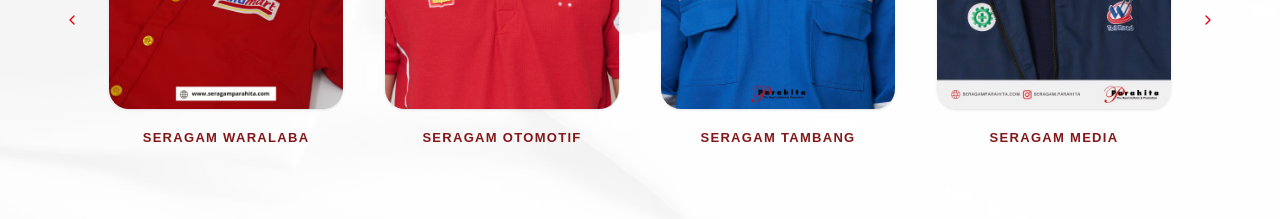
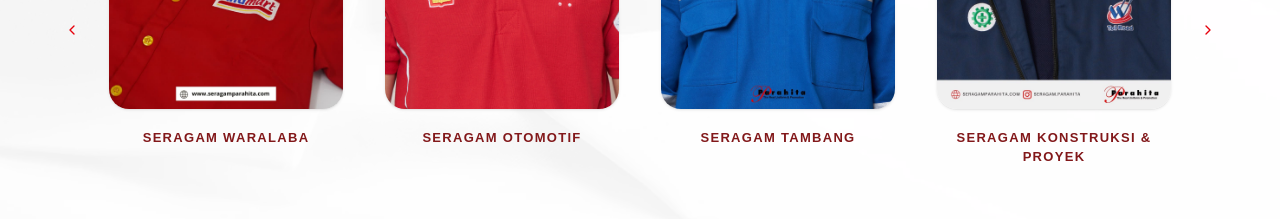
Before and after one commit to padji28-source/SeragamParahita, a React (Vite) app: page / in a window 1280 px wide. Shown: the part 4440-4659 px from the top of the page. Built offline with nearby package versions, Linux system fonts and the light colour scheme.

Commit message:
Update i18n.ts

```diff
--- a/src/i18n.ts
+++ b/src/i18n.ts
@@ -45,7 +45,7 @@ const resources = {
           1: { name: 'Franchise Uniform', category: 'Franchise', desc: 'Our flagship uniform products, mostly shirts & polo shirts. For your franchise uniform needs.', features: ['Premium Quality', 'Comfortable', 'Custom Design'] },
           2: { name: 'Automotive Uniform', category: 'Automotive', desc: 'We are ready to help you create Automotive uniforms demanding durability and comfort.', features: ['Durable', 'High Quality', 'Sporty Design'] },
           3: { name: 'Mining Uniform', category: 'Mining', desc: 'Field uniforms for oil, construction, and public works companies developed to look attractive and functional.', features: ['Reflective Tape', 'Strong Material', 'Functional'] },
-          4: { name: 'construction Uniform', category: 'Construction', desc: 'We are experienced in creating uniforms for Electronic & Print Media with guaranteed quality.', features: ['Elegant Look', 'Quality Material', 'Guaranteed Quality'] },
+          4: { name: 'construction Uniform', category: 'Construction', desc: 'We are experienced in creating uniforms for Construction & Project with guaranteed quality.', features: ['Elegant Look', 'Quality Material', 'Guaranteed Quality'] },
           5: { name: 'F&B Uniform', category: 'Food & Beverage', desc: 'We are ready to help with F&B uniforms like Aprons, Chef Coats & Hats for your company.', features: ['Easy to Clean', 'Comfortable', 'Complete Set'] },
           6: { name: 'Event Uniform', category: 'Event', desc: 'Need uniforms for Gathering & Promotion demanding fast & quality production? Parahita can help.', features: ['Fast Production', 'Competitive Price', 'Attractive Design'] },
           7: { name: 'Office Uniform', category: 'Office', desc: 'Formal, Exclusive, & Comfortable office uniforms. We are experienced in making them.', features: ['Formal & Exclusive', 'Premium Material', 'Neat Stitching'] },
@@ -304,7 +304,7 @@ const resources = {
           automotive: 'Otomotif',
           mining: 'Pertambangan',
           office: 'Kantor',
-          media: 'Media',
+          konstruksi: 'Konstruksi & Proyek',
           fnb: 'Food & Beverage',
           event: 'Event',
           merchandise: 'Merchandise'
@@ -313,7 +313,7 @@ const resources = {
           1: { name: 'Seragam Waralaba', category: 'Waralaba', desc: 'Produk seragam unggulan kami, yang hampir seluruhnya berjenis kemeja & polo shirt. Untuk kebutuhan seragam Waralaba anda yang bergerak dibidan barang atau jasa.', features: ['Kualitas Premium', 'Nyaman Dipakai', 'Desain Custom'] },
           2: { name: 'Seragam Otomotif', category: 'Otomotif', desc: 'Kami siap membantu anda dalam pembuatan seragam Otomotif dengan berbagai jenis model & desain. Yang dimana dalam pemakaiannya menuntut kualitas , daya tahan & kenyamanan.', features: ['Tahan Lama', 'Kualitas Tinggi', 'Desain Sporty'] },
           3: { name: 'Seragam Tambang', category: 'Tambang', desc: 'Seragam lapangan untuk perusahaan minyak bumi, konstruksi & pekerjaan umum yang selalu kami kembangkan agar terlihat menarik, tanpa mengurangi fungsinya sebagai seragam lapangan.', features: ['Reflective Tape', 'Bahan Kuat', 'Fungsional'] },
-          4: { name: 'Seragam Media', category: 'Media', desc: 'Kami juga berpengalaman dalam pembuatan seragam untuk Media Elektronik & Media Cetak dengan jaminan mutu & kualitas.', features: ['Tampilan Elegan', 'Bahan Berkualitas', 'Jaminan Mutu'] },
+          4: { name: 'Seragam Konstruksi & Proyek', category: 'Konstruksi & Proyek', desc: 'Kami juga berpengalaman dalam pembuatan seragam untuk Konstruksi & Proyek dengan jaminan mutu & kualitas.', features: ['Tampilan Elegan', 'Bahan Berkualitas', 'Jaminan Mutu'] },
           5: { name: 'Seragam F&B', category: 'Food & Beverage', desc: 'Untuk pembuatan seragam seperti Apron, Baju & Topi Koki untuk keperluan perusahaan F&B anda, kami pun siap membantu.', features: ['Mudah Dibersihkan', 'Bahan Nyaman', 'Set Lengkap'] },
           6: { name: 'Seragam Event', category: 'Event', desc: 'Perusahaan anda membutuhkan seragam untuk keperluan Gathering & Promosi yang di tuntun cepat & berkualitas? Parahita dapat membantu anda.', features: ['Produksi Cepat', 'Harga Kompetitif', 'Desain Menarik'] },
           7: { name: 'Seragam Kantor', category: 'Kantor', desc: 'Formal, Exclusive, & Nyaman adalah salah satu syarat seragam Kantor atau Staff dalam perusahaan anda? Kami berpengalaman dalam pembuatannya.', features: ['Formal & Eksklusif', 'Bahan Premium', 'Jahitan Rapi'] },
```
